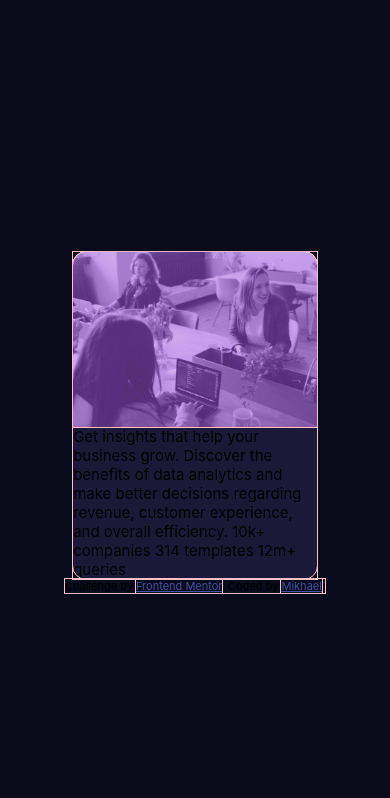
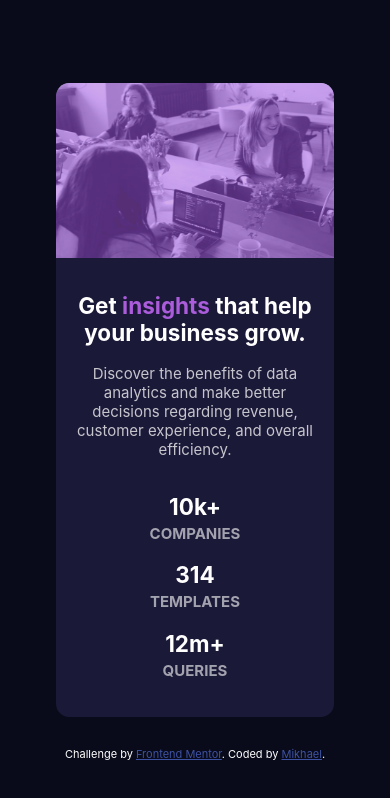
Before and after one commit to mikhael7/stats-preview-card-component, a plain HTML site: page index.html in a window 390 px wide. Drawn offline with Linux system fonts and the light colour scheme; a web font is replaced by a local one.

Commit message:
done mobile

```diff
--- a/index.html
+++ b/index.html
@@ -37,14 +37,26 @@
           <div class="overlay"></div>
         </div>
         <div class="card-body">
-          Get insights that help your business grow.
+          <h1>Get <span class="card-body-bold">insights</span> that help your business grow.</h1>
+          <p>Discover the benefits of data analytics and make better decisions regarding revenue, customer experience,
+            and overall efficiency.</p>
+          <div class="stats">
+            <li>
+              <ul>
+                <h2>10k+</h2>
+                <h3>companies</h3>
+              </ul>
+              <ul>
+                <h2>314</h2>
+                <h3>templates</h3>
+              </ul>
+              <ul>
+                <h2>12m+</h2>
+                <h3>queries</h3>
+              </ul>
+            </li>
+          </div>
 
-          Discover the benefits of data analytics and make better decisions regarding revenue, customer
-          experience, and overall efficiency.
-
-          10k+ companies
-          314 templates
-          12m+ queries
         </div>
       </div>
     </section>
--- a/style.css
+++ b/style.css
@@ -40,10 +40,6 @@
     --border-radius-l: 15pt;
 }
 
-* {
-    outline: 1px solid pink;
-}
-
 html,
 body {
     margin: 0;
@@ -51,6 +47,11 @@ body {
     font-size: var(--font-size-default);
     font-weight: var(--font-weight-default);
     background-color: var(--color-very-dark-blue);
+}
+
+footer {
+    margin-top: 2rem;
+    color: white;
 }
 
 main {
@@ -65,7 +66,7 @@ main {
 }
 
 main>section>div.card {
-    width: calc(32.5rem / 2);
+    width: calc(32.5rem / 1.75);
     border-radius: var(--border-radius-m);
     background-color: var(--color-dark-desaturated-blue);
 }
@@ -97,3 +98,51 @@ main>section>div.card>div.card-header>img {
     border-top-right-radius: var(--border-radius-m);
     mix-blend-mode: luminosity;
 }
+
+main>section>div.card>div.card-body {
+    text-align: center;
+    padding: 1rem;
+}
+
+main>section>div.card>div.card-body>h1 {
+    color: var(--color-white);
+}
+
+main>section>div.card>div.card-body>h1>span.card-body-bold {
+    color: var(--color-soft-violet);
+}
+
+main>section>div.card>div.card-body>p {
+    color: var(--color-main-paragraph);
+}
+
+main>section>div.card>div.card-body>div.stats {
+    color: var(--color-white);
+    list-style-type: none;
+    display: flex;
+    width: 100%;
+    justify-content: center;
+}
+
+main>section>div.card>div.card-body>div.stats>li {
+    margin-bottom: 0.5rem;
+}
+
+main>section>div.card>div.card-body>div.stats>li>ul {
+    padding: 0;
+}
+
+
+main>section>div.card>div.card-body>div.stats>li>ul>h2 {
+    margin-bottom: 0;
+}
+
+main>section>div.card>div.card-body>div.stats>li>ul>h3 {
+    font-size: var(--font-size-m);
+    font-weight: var(--font-weight-bold);
+    margin-top: 0.25rem;
+    text-transform: uppercase;
+    color: var(--color-stat-headings);
+}
+
+@media screen and (min-width: 996px) {}
```
